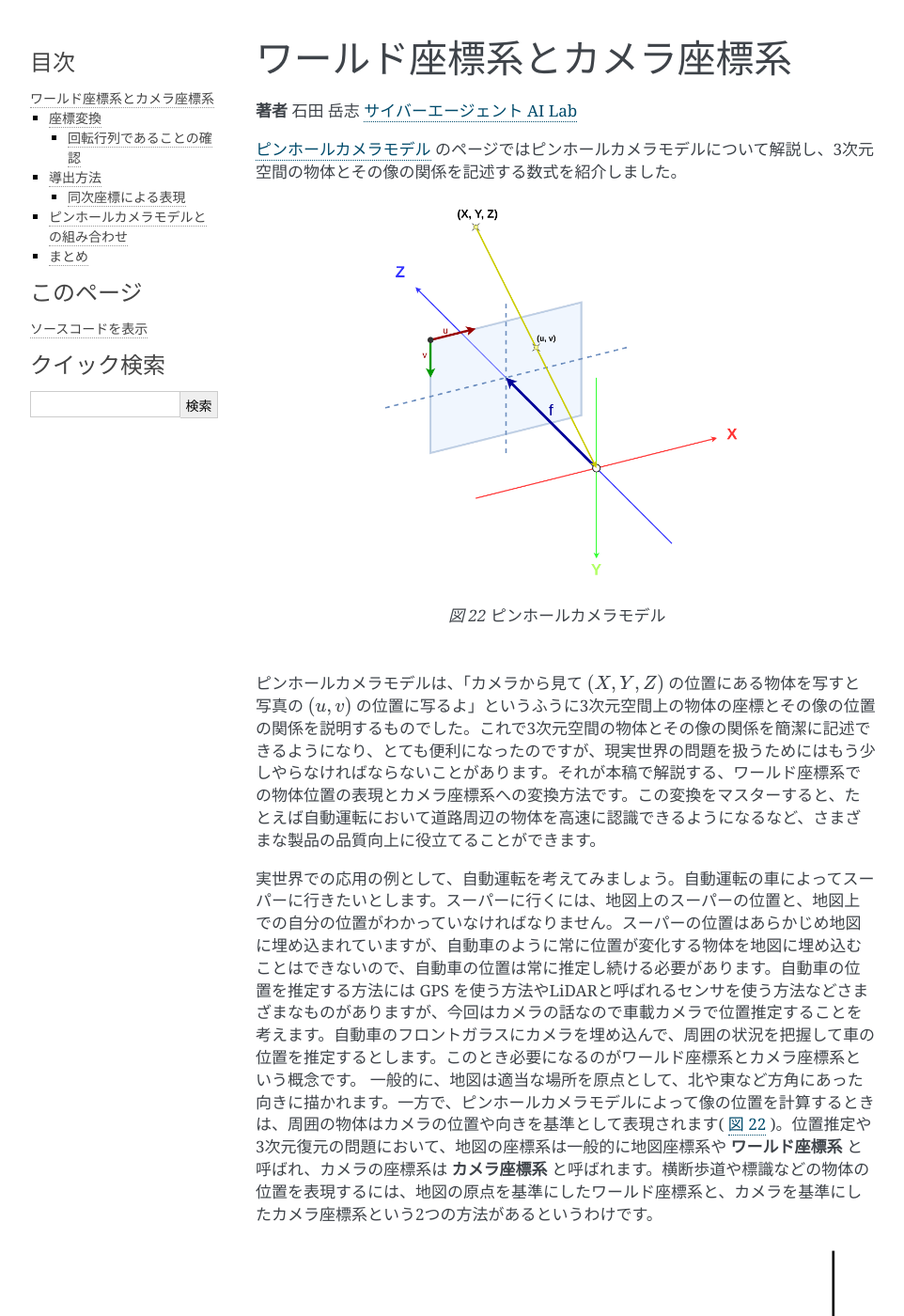
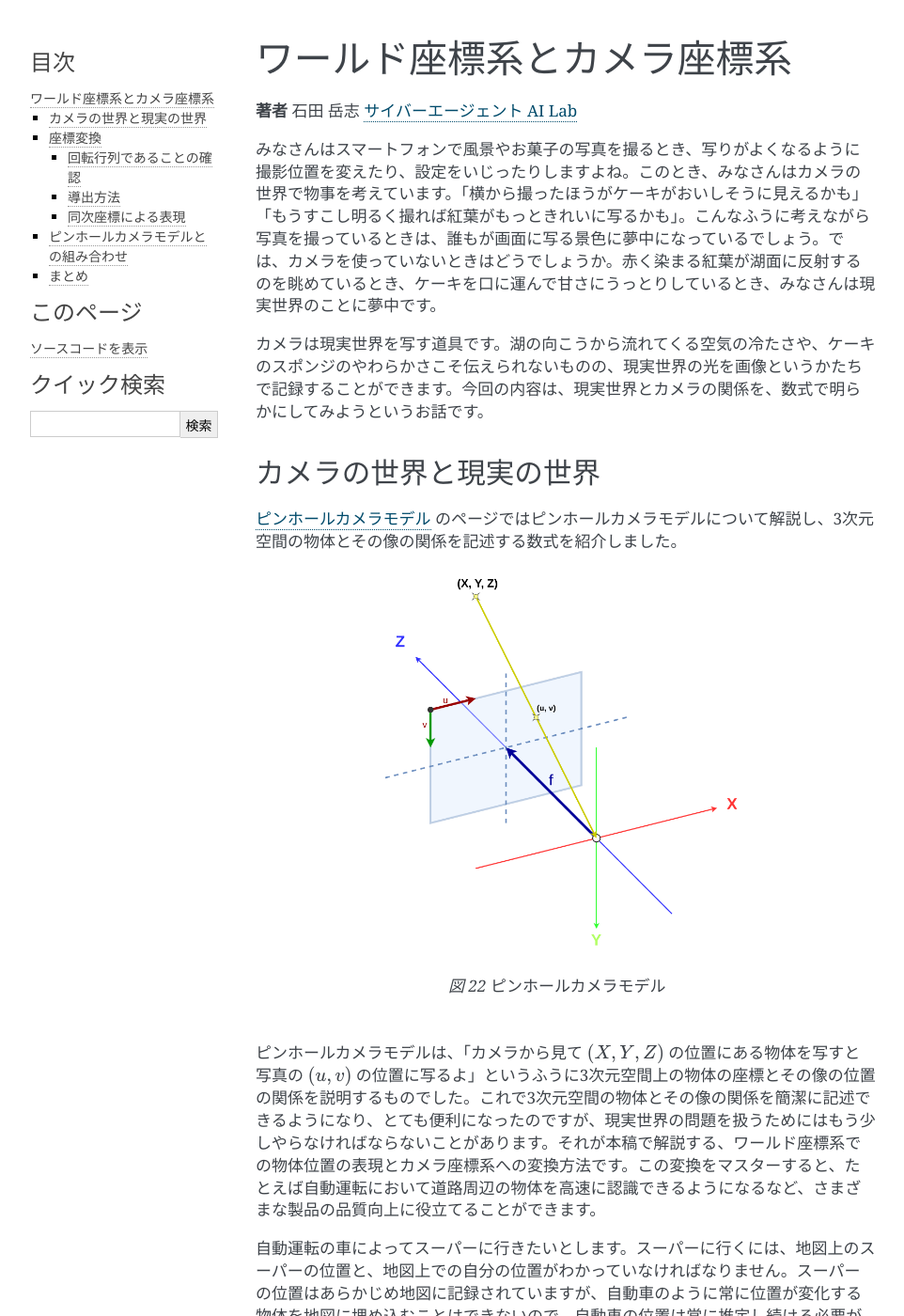
Before and after one commit to CyberAgentAILab/visual-localization-documentation, a Sphinx documentation site: the page built from source/coordinate_transform.rst, in a window 1280 px wide and 1400 px high. Shown: the whole window at 94% size, without its empty margins (148-1110 px from the left). Built offline with Sphinx 7.4.7, drawn with Linux system fonts in a browser that asks for light colours; some of the changed text lies outside the part shown.

Commit message:
カメラ座標系とワールド座標系の座標変換について、導入の文章を追加しました (#3)
* Add introduction to coordinate transform

* Fix typo

```diff
--- a/source/coordinate_transform.rst
+++ b/source/coordinate_transform.rst
@@ -2,6 +2,13 @@
 ============================
 
 **著者** 石田 岳志 `サイバーエージェント AI Lab <https://research.cyberagent.ai/>`__
+
+みなさんはスマートフォンで風景やお菓子の写真を撮るとき、写りがよくなるように撮影位置を変えたり、設定をいじったりしますよね。このとき、みなさんはカメラの世界で物事を考えています。「横から撮ったほうがケーキがおいしそうに見えるかも」「もうすこし明るく撮れば紅葉がもっときれいに写るかも」。こんなふうに考えながら写真を撮っているときは、誰もが画面に写る景色に夢中になっているでしょう。では、カメラを使っていないときはどうでしょうか。赤く染まる紅葉が湖面に反射するのを眺めているとき、ケーキを口に運んで甘さにうっとりしているとき、みなさんは現実世界のことに夢中です。
+
+カメラは現実世界を写す道具です。湖の向こうから流れてくる空気の冷たさや、ケーキのスポンジのやわらかさこそ伝えられないものの、現実世界の光を画像というかたちで記録することができます。今回の内容は、現実世界とカメラの関係を、数式で明らかにしてみようというお話です。
+
+カメラの世界と現実の世界
+------------------------
 
 :ref:`pinhole_camera_model` のページではピンホールカメラモデルについて解説し、3次元空間の物体とその像の関係を記述する数式を紹介しました。
 
@@ -13,7 +20,8 @@
 
 ピンホールカメラモデルは、「カメラから見て :math:`(X, Y, Z)` の位置にある物体を写すと写真の :math:`(u, v)` の位置に写るよ」というふうに3次元空間上の物体の座標とその像の位置の関係を説明するものでした。これで3次元空間の物体とその像の関係を簡潔に記述できるようになり、とても便利になったのですが、現実世界の問題を扱うためにはもう少しやらなければならないことがあります。それが本稿で解説する、ワールド座標系での物体位置の表現とカメラ座標系への変換方法です。この変換をマスターすると、たとえば自動運転において道路周辺の物体を高速に認識できるようになるなど、さまざまな製品の品質向上に役立てることができます。
 
-実世界での応用の例として、自動運転を考えてみましょう。自動運転の車によってスーパーに行きたいとします。スーパーに行くには、地図上のスーパーの位置と、地図上での自分の位置がわかっていなければなりません。スーパーの位置はあらかじめ地図に埋め込まれていますが、自動車のように常に位置が変化する物体を地図に埋め込むことはできないので、自動車の位置は常に推定し続ける必要があります。自動車の位置を推定する方法には GPS を使う方法やLiDARと呼ばれるセンサを使う方法などさまざまなものがありますが、今回はカメラの話なので車載カメラで位置推定することを考えます。自動車のフロントガラスにカメラを埋め込んで、周囲の状況を把握して車の位置を推定するとします。このとき必要になるのがワールド座標系とカメラ座標系という概念です。
+自動運転の車によってスーパーに行きたいとします。スーパーに行くには、地図上のスーパーの位置と、地図上での自分の位置がわかっていなければなりません。スーパーの位置はあらかじめ地図に記録されていますが、自動車のように常に位置が変化する物体を地図に埋め込むことはできないので、自動車の位置は常に推定し続ける必要があります。自動車の位置を推定する方法にはGPSを使う方法やLiDARと呼ばれるセンサを使う方法などさまざまなものがありますが、今回はカメラの話なので車載カメラで位置推定することを考えます。自動車のフロントガラスにカメラを埋め込んで、周囲の状況を把握して車の位置を推定するとしましょう。このとき必要になるのがワールド座標系とカメラ座標系という概念です。
+
 一般的に、地図は適当な場所を原点として、北や東など方角にあった向きに描かれます。一方で、ピンホールカメラモデルによって像の位置を計算するときは、周囲の物体はカメラの位置や向きを基準として表現されます( :numref:`2d_3d_relationship_pinhole_camera_2` )。位置推定や3次元復元の問題において、地図の座標系は一般的に地図座標系や **ワールド座標系** と呼ばれ、カメラの座標系は **カメラ座標系** と呼ばれます。横断歩道や標識などの物体の位置を表現するには、地図の原点を基準にしたワールド座標系と、カメラを基準にしたカメラ座標系という2つの方法があるというわけです。
 
 
@@ -176,7 +184,7 @@
 
 
 導出方法
---------
+~~~~~~~~
 
 さて、回転行列と並進ベクトルによってワールド座標系からカメラ座標系への変換を記述できることを確認できたので、ここからは回転行列と並進ベクトルの導出手順を見ていきます。とはいってもたいしたことはせず、それぞれの座標系の中心から停止線までの位置関係を比較していくだけなので、それほど難しくありません。
 
```
